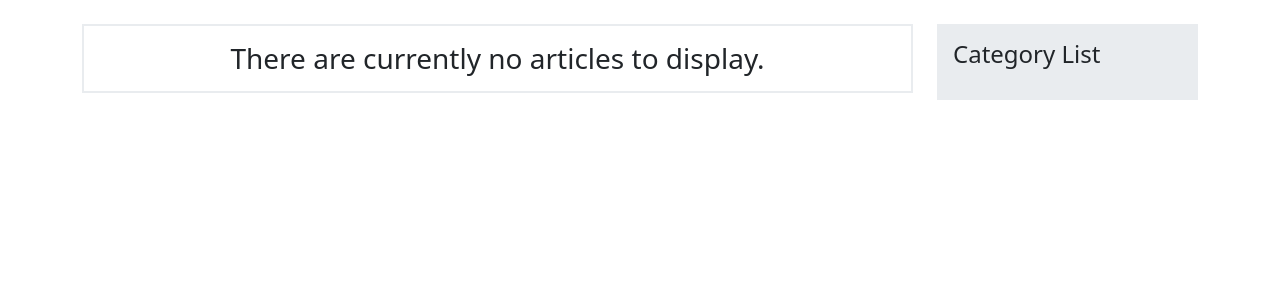
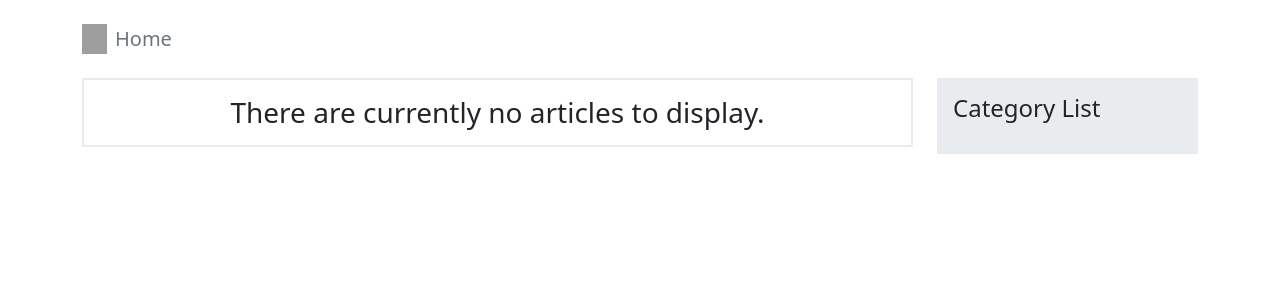
Before and after one commit to arfindwio/practice-jwp-project, a PHP site: page / in a window 1280 px wide. Shown: the part 65-365 px from the top of the page. Run offline with PHP 8.4, Linux system fonts and the light colour scheme; data that the repository does not hold is empty; grey boxes are pictures that could not be loaded.

Commit message:
feat: add breadcrum

```diff
--- a/index.php
+++ b/index.php
@@ -135,6 +135,16 @@ if (!$resultArticle) {
 
     <!-- Main Section Start -->
     <section class="container mt-4">
+
+        <!-- Breadcrumb Section Start -->
+        <div class="d-flex fs-5 mb-4">
+            <div href="index.php" class="d-flex text-decoration-none text-secondary p-0 m-0">
+                <img src="./src/image/icon-home.svg" alt="icon home" style="width: 25px;">
+                <p class="m-0 p-0 ms-2">Home </p>
+            </div>
+        </div>
+        <!-- Breadcrumb Section End -->
+
         <div class="row">
             <!-- List Category Section Start -->
             <div class="col-12 mb-4 d-lg-none mb-lg-0">
@@ -160,16 +170,16 @@ if (!$resultArticle) {
                         if ($article["status"]) {
                 ?>
                             <div class="d-flex flex-column flex-lg-row border border-2 border-light-subtle rounded-2 shadow-md mb-3 py-3 px-4 p-lg-0 article-card">
-                                <div class="col-2 col-lg-3 mx-auto mx-lg-0">
-                                    <img src="./src/image/<?php echo $article['image']; ?>" alt="image-news" class="img-fluid">
+                                <div class="d-flex justify-content-center justify-content-lg-start col-2 col-lg-3 mb-3 mx-auto mb-lg-0 mx-lg-0">
+                                    <img src="./src/image/<?php echo $article['image']; ?>" alt="image-news" class="object-fit-cover">
                                 </div>
-                                <div class="col-12 p-0 m-0 col-lg-9 ps-lg-4 py-lg-4">
+                                <div class="col-12 p-0 m-0 col-lg-9 ps-lg-5 py-lg-2">
                                     <h1 class="m-0 p-0 mb-lg-3" style="white-space: nowrap; overflow: hidden; text-overflow: ellipsis;"><?php echo $article['title']; ?></h1>
                                     <p class="fs-5  truncate-lines-2 m-0 mb-3 mb-lg-0 pt-1"><?php echo $article['content'] ?></p>
                                     <div class="d-flex align-items-end m-0 p-0 pt-lg-4 pe-lg-3">
                                         <p class="text-body-tertiary fw-semibold m-0 p-0">
                                             <span class="text-dark fw-bold"><?php echo $admin['name']; ?></span>
-                                            <a href="#" class="text-primary text-decoration-none mx-3"><?php echo $category['category_name']; ?></a>
+                                            <a href="index.php?category=<?php echo urlencode($category['category_name']); ?>" class="text-primary text-decoration-none mx-3"><?php echo $category['category_name']; ?></a>
                                             <?php
                                             setlocale(LC_TIME, 'id_ID');
                                             $publishDate = new DateTime($article['publish_date']);
@@ -200,7 +210,7 @@ if (!$resultArticle) {
                 <div class="d-flex flex-column bg-body-secondary shadow-md py-3">
                     <h1 class="fs-4 fw-semi-bold m-0 mb-3 p-0 px-3">Category List</h1>
                     <?php foreach ($categories as $category) : ?>
-                        <a href="?category=<?php echo urlencode($category['category_name']); ?>" class="list-category text-decoration-none text-dark fs-5 m-0 px-3 py-1"><?php echo $category['category_name']; ?></a>
+                        <a href="?category=<?php echo urlencode($category['category_name']); ?>" class="list-category text-decoration-none text-dark fs-5 m-0 px-3 py-1<?php echo isset($_GET['category']) && $_GET['category'] === $category['category_name'] ? ' list-category-selected' : ''; ?>"><?php echo $category['category_name']; ?></a>
                     <?php endforeach; ?>
                 </div>
             </div>
```
Also changed, not shown: admin/create-article.php (+11 -0 lines), admin/create-category.php (+11 -0 lines), admin/dashboard.php (+13 -1 lines), admin/edit-article.php (+11 -1 lines), admin/edit-category.php (+11 -1 lines), admin/manage-article.php (+10 -0 lines), admin/manage-category.php (+14 -5 lines), article-detail.php (+12 -12 lines), src/image/52d7fbc7434a89978c46bbb0f401fb3d188abef5863f5a14a816b22ff0ad8c46.jpg (added), src/image/62b682409c707de583bf72126f1a47760ed8be00b8875d4f260c49468f033a52.jpg (added), src/image/979510230ddf1df41a9e5b52bb967e2a6f21276b22ff796b4051fecfb8ed63e0.png (deleted), src/image/a0681569afbc6016bfb633c94390c5e5fd7c1384e1e9dc743e360d22ffc578ac.png (deleted), src/image/ed8025887f905688cdd75a0b0a3bac4df114d54d5d54cc2e206406bd91baca5f.jpg (deleted), src/image/ee8df5e25892acd356b2eb53304964b45c3bcac2275204fb36122c2b0c849124.png (deleted), 1 more files.
